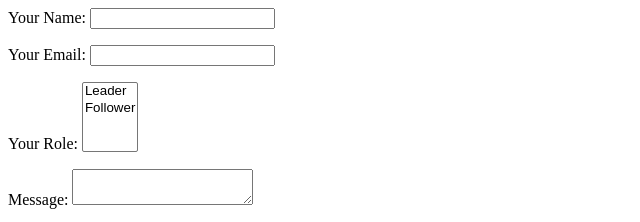
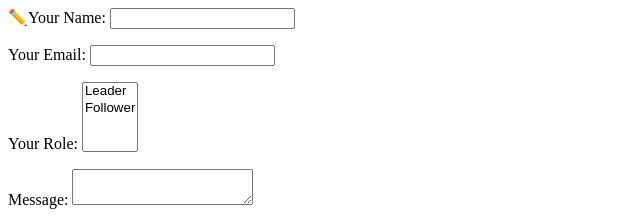
Before and after one commit to verythorough/form-test, a plain HTML site: page index.html in a window 1280 px wide. Shown: the top 222 px of the page, 0-640 px from the left. Drawn offline with Linux system fonts and the light colour scheme.

Commit message:
Update index.html

```diff
--- a/index.html
+++ b/index.html
@@ -1,6 +1,6 @@
 <form name="contact" method="POST" data-netlify="true">
   <p>
-    <label>Your Name: <input type="text" name="name" /></label>
+    <label>✏️Your Name: <input type="text" name="name" /></label>
   </p>
   <p>
     <label>Your Email: <input type="email" name="email" /></label>
```
